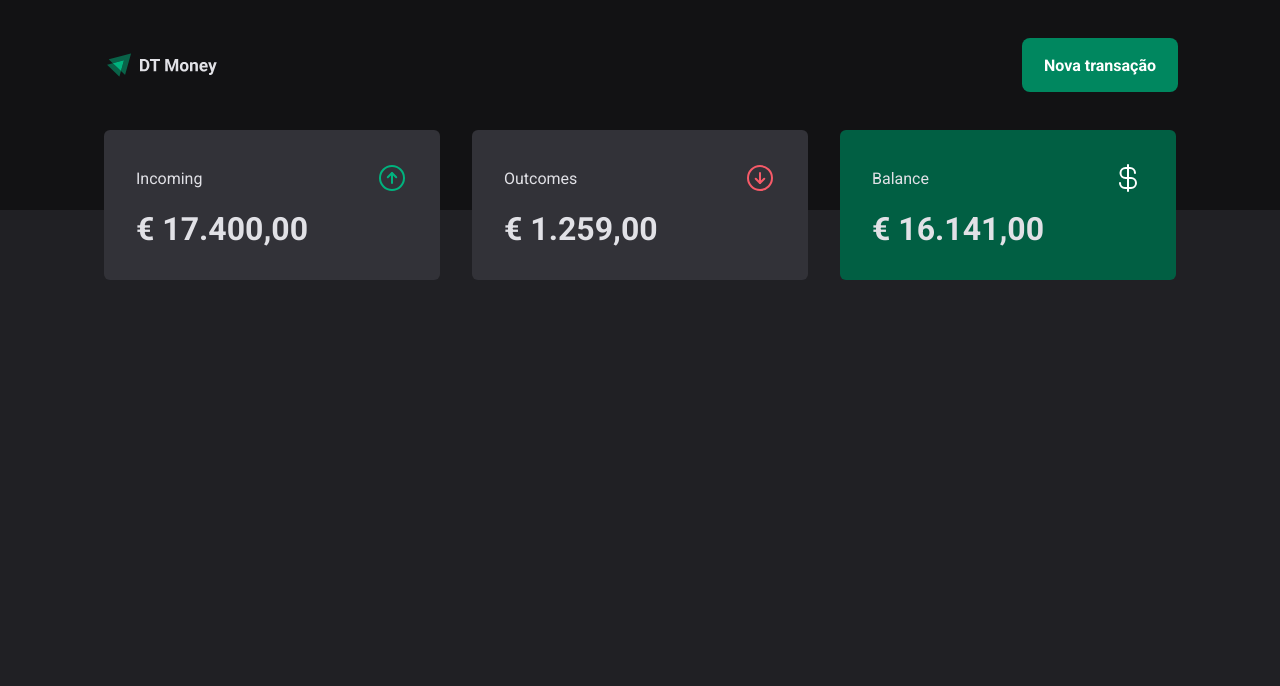
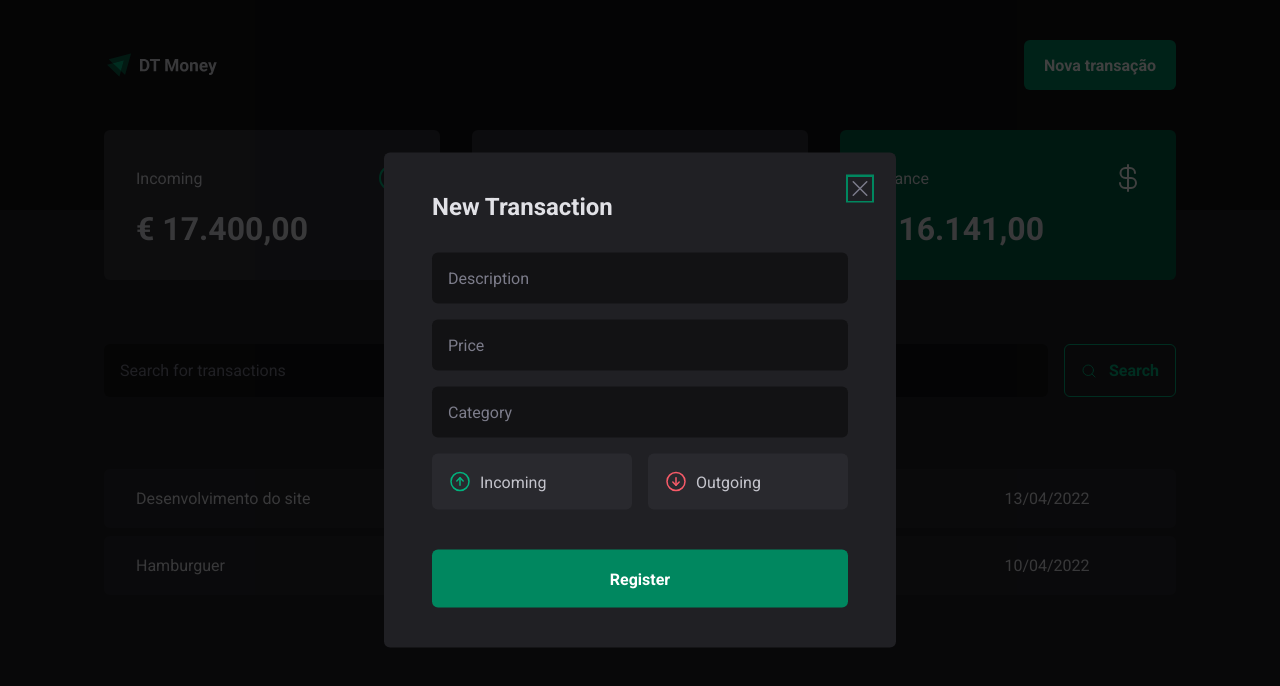
Before and after one commit to gabschlemper/dt-money, a React (Vite) app: page / in a window 1280 px wide. Both pictures are taken after a click on the button "Nova transação". Shown: the top 686 px of the page. Built offline with nearby package versions, Linux system fonts and the light colour scheme.

Commit message:
add style

```diff
--- a/package.json
+++ b/package.json
@@ -10,6 +10,8 @@
     "preview": "vite preview"
   },
   "dependencies": {
+    "@radix-ui/react-dialog": "^1.0.5",
+    "@radix-ui/react-radio-group": "^1.1.3",
     "@types/styled-components": "^5.1.27",
     "phosphor-react": "^1.4.1",
     "react": "^18.2.0",
--- a/src/Components/Header/index.tsx
+++ b/src/Components/Header/index.tsx
@@ -1,12 +1,21 @@
 import { HeaderContainer, HeaderContent, NewTransactionButton } from "./styles";
 import logoImg from "../../assets/logo.svg";
+import * as Dialog from "@radix-ui/react-dialog";
+import { NewTransactionModal } from "../NewTransactionModal";
 
 export function Header() {
   return (
     <HeaderContainer>
       <HeaderContent>
         <img src={logoImg} alt="" />
-        <NewTransactionButton>Nova transação</NewTransactionButton>
+
+        <Dialog.Root>
+          <Dialog.Trigger asChild>
+            <NewTransactionButton>Nova transação</NewTransactionButton>
+          </Dialog.Trigger>
+
+          <NewTransactionModal />
+        </Dialog.Root>
       </HeaderContent>
     </HeaderContainer>
   );
--- a/src/Components/Header/styles.ts
+++ b/src/Components/Header/styles.ts
@@ -10,6 +10,7 @@
   max-width: 1120px;
   margin: 0 auto;
   padding: 0 1.5rem;
+
   display: flex;
   justify-content: space-between;
   align-items: center;
--- /dev/null
+++ b/src/Components/NewTransactionModal/index.tsx
@@ -0,0 +1,42 @@
+import * as Dialog from "@radix-ui/react-dialog";
+import {
+  Overlay,
+  Content,
+  CloseButton,
+  TransactionType,
+  TransactionTypeButton,
+} from "./styles";
+import { ArrowCircleDown, ArrowCircleUp, X } from "phosphor-react";
+
+export function NewTransactionModal() {
+  return (
+    <Dialog.Portal>
+      <Overlay />
+      <Content>
+        <Dialog.Title>New Transaction</Dialog.Title>
+        <CloseButton>
+          <X size={24} />
+        </CloseButton>
+
+        <form action="">
+          <input type="text" placeholder="Description" required />
+          <input type="number" placeholder="Price" />
+          <input type="text" placeholder="Category" />
+
+          <TransactionType>
+            <TransactionTypeButton variant="income" value="income">
+              <ArrowCircleUp size={24} />
+              Incoming
+            </TransactionTypeButton>
+            <TransactionTypeButton variant="outcome" value="outcome">
+              <ArrowCircleDown size={24} />
+              Outgoing
+            </TransactionTypeButton>
+          </TransactionType>
+
+          <button type="submit">Register</button>
+        </form>
+      </Content>
+    </Dialog.Portal>
+  );
+}
--- /dev/null
+++ b/src/Components/NewTransactionModal/styles.ts
@@ -0,0 +1,116 @@
+import * as Dialog from "@radix-ui/react-dialog";
+import * as RadioGroup from "@radix-ui/react-radio-group";
+
+import styled from "styled-components";
+
+export const Overlay = styled(Dialog.Overlay)`
+  position: fixed;
+  width: 100vw;
+  height: 100vh;
+  inset: 0;
+  background: rgba(0, 0, 0, 0.75);
+`;
+
+export const Content = styled(Dialog.Content)`
+  min-width: 32rem;
+  border-radius: 6px;
+  padding: 2.5rem 3rem;
+  background: ${(props) => props.theme["gray-800"]};
+  position: fixed;
+  top: 50%;
+  left: 50%;
+  transform: translate(-50%, -50%);
+  form {
+    margin-top: 2rem;
+    display: flex;
+    flex-direction: column;
+    gap: 1rem;
+  }
+
+  input {
+    border-radius: 6px;
+    border: 0;
+    background-color: ${(props) => props.theme["gray-900"]};
+    color: ${(props) => props.theme["gray-300"]};
+    padding: 1rem;
+
+    &::placeholder {
+      color: ${(props) => props.theme["gray-500"]};
+    }
+  }
+  button[type="submit"] {
+    height: 58px;
+    border: 0;
+    background: ${(props) => props.theme["green-500"]};
+    color: ${(props) => props.theme.white};
+    padding: 0 1.25rem;
+    border-radius: 6px;
+    margin-top: 1.5rem;
+    font-weight: bold;
+    cursor: pointer;
+    &:hover {
+      background: ${(props) => props.theme["green-700"]};
+      transition: background-color 0.2s;
+    }
+  }
+`;
+
+interface TransactionTypeButtonProps {
+  variant: "income" | "outcome";
+}
+
+export const TransactionTypeButton = styled(
+  RadioGroup.Item
+)<TransactionTypeButtonProps>`
+  background: ${(props) => props.theme["gray-700"]};
+  padding: 1rem;
+  display: flex;
+  align-items: center;
+  gap: 0.5rem;
+  border-radius: 6px;
+  cursor: pointer;
+  border: 0;
+  color: ${(props) => props.theme["gray-300"]};
+
+  svg {
+    color: ${(props) =>
+      props.variant === "income"
+        ? props.theme["green-300"]
+        : props.theme["red-300"]};
+  }
+
+  &[data-state="unchecked"]:hover {
+    background: ${(props) => props.theme["gray-600"]};
+    transition: background 0.2s;
+  }
+
+  &[data-state="checked"] {
+    color: ${(props) => props.theme.white};
+    background: ${(props) =>
+      props.variant === "income"
+        ? props.theme["green-500"]
+        : props.theme["red-500"]};
+
+    svg {
+      color: ${(props) => props.theme.white};
+    }
+  }
+`;
+
+export const TransactionType = styled(RadioGroup.Root)`
+  display: grid;
+  grid-template-columns: repeat(2, 1fr);
+  gap: 1rem;
+  margin-top: 0;
+`;
+
+export const CloseButton = styled(Dialog.Close)`
+  position: absolute;
+  background-color: transparent;
+  border: 0;
+  top: 1.5rem;
+  right: 1.5rem;
+  line-height: 0;
+  cursor: pointer;
+  color: ${(props) => props.theme["gray-500"]};
+`;
--- a/src/Components/Summary/index.tsx
+++ b/src/Components/Summary/index.tsx
@@ -1,5 +1,5 @@
 import { ArrowCircleDown, ArrowCircleUp, CurrencyDollar } from "phosphor-react";
-import { SummaryCard, SummaryContainer } from "./style";
+import { SummaryCard, SummaryContainer } from "./styles";
 
 export function Summary() {
   return (
@@ -14,7 +14,7 @@
 
       <SummaryCard>
         <header>
-          <span>Outcomes</span>
+          <span>Outgoing</span>
           <ArrowCircleDown size={32} color="#f75a68" />
         </header>
         <strong>€ 1.259,00</strong>
--- a/src/Components/Summary/style.ts
+++ b/src/Components/Summary/styles.ts
@@ -5,6 +5,7 @@
   max-width: 1120px;
   margin: 0 auto;
   padding: 0 1.5rem;
+
   display: grid;
   grid-template-columns: repeat(3, 1fr);
   gap: 2rem;
--- /dev/null
+++ b/src/pages/Transactions/components/SearchForm/index.tsx
@@ -0,0 +1,14 @@
+import { MagnifyingGlass } from "phosphor-react";
+import { SearchFormContainer } from "./styles";
+
+export function SearchForm() {
+  return (
+    <SearchFormContainer>
+      <input type="text" placeholder="Search for transactions" />
+      <button type="submit">
+        <MagnifyingGlass />
+        Search
+      </button>
+    </SearchFormContainer>
+  );
+}
--- /dev/null
+++ b/src/pages/Transactions/components/SearchForm/styles.ts
@@ -0,0 +1,45 @@
+import styled from "styled-components";
+
+export const SearchFormContainer = styled.form`
+  width: 100%;
+  max-width: 1120px;
+  margin: 4rem auto 0;
+  padding: 0 1.5rem;
+
+  display: flex;
+  gap: 1rem;
+
+  input {
+    flex: 1;
+    border-radius: 6px;
+    border: 0;
+    background-color: ${(props) => props.theme["gray-900"]};
+    color: ${(props) => props.theme["gray-300"]};
+    padding: 1rem;
+
+    &::placeholder {
+      color: ${(props) => props.theme["gray-500"]};
+    }
+  }
+
+  button {
+    display: flex;
+    align-items: center;
+    gap: 0.75rem;
+
+    border: 0;
+    padding: 1rem;
+    background: transparent;
+    border: 1px solid ${(props) => props.theme["green-300"]};
+    color: ${(props) => props.theme["green-300"]};
+    font-weight: bold;
+    border-radius: 6px;
+
+    &:hover {
+      background: ${(props) => props.theme["green-500"]};
+      border: 1px solid ${(props) => props.theme["green-500"]};
+      color: ${(props) => props.theme.white};
+      transition: background-color 0.2s, color 0.2s, border-color 0.2s;
+    }
+  }
+`;
--- a/src/pages/Transactions/index.tsx
+++ b/src/pages/Transactions/index.tsx
@@ -1,11 +1,42 @@
 import { Header } from "../../Components/Header";
 import { Summary } from "../../Components/Summary";
+import { SearchForm } from "./components/SearchForm";
+import {
+  PriceHighlight,
+  TransactionsContainer,
+  TransactionsTable,
+} from "./styles";
 
 export function Transactions() {
   return (
-    <>
+    <div>
       <Header />
       <Summary />
-    </>
+
+      <SearchForm />
+
+      <TransactionsContainer>
+        <TransactionsTable>
+          <tbody>
+            <tr>
+              <td width="40%">Desenvolvimento do site</td>
+              <td>
+                <PriceHighlight variant="income">€ 12.000,00,00</PriceHighlight>
+              </td>
+              <td>Venda</td>
+              <td>13/04/2022</td>
+            </tr>
+            <tr>
+              <td width="40%">Hamburguer</td>
+              <td>
+                <PriceHighlight variant="outcome">-€ 59,00</PriceHighlight>
+              </td>
+              <td>Alimentação</td>
+              <td>10/04/2022</td>
+            </tr>
+          </tbody>
+        </TransactionsTable>
+      </TransactionsContainer>
+    </div>
   );
 }
--- /dev/null
+++ b/src/pages/Transactions/styles.ts
@@ -0,0 +1,40 @@
+import styled from "styled-components";
+
+export const TransactionsContainer = styled.div`
+  width: 100%;
+  max-width: 1120px;
+  margin: 4rem auto 0;
+  padding: 0 1.5rem;
+`;
+
+export const TransactionsTable = styled.table`
+  width: 100%;
+  border-collapse: separate;
+  border-spacing: 0 0.5rem;
+  /* margin-top: 1.5rem; */
+
+  td {
+    padding: 1.25rem 2rem;
+    background-color: ${(props) => props.theme["gray-700"]};
+
+    &:first-child {
+      border-top-left-radius: 6px;
+      border-bottom-left-radius: 6px;
+    }
+    &:last-child {
+      border-top-right-radius: 6px;
+      border-bottom-right-radius: 6px;
+    }
+  }
+`;
+
+interface PriceHighlightProps {
+  variant: "income" | "outcome";
+}
+
+export const PriceHighlight = styled.span<PriceHighlightProps>`
+  color: ${(props) =>
+    props.variant === "income"
+      ? props.theme["green-300"]
+      : props.theme["red-300"]};
+`;
```
Also changed, not shown: 1 other file (tests, documents, lock files or other folders).
